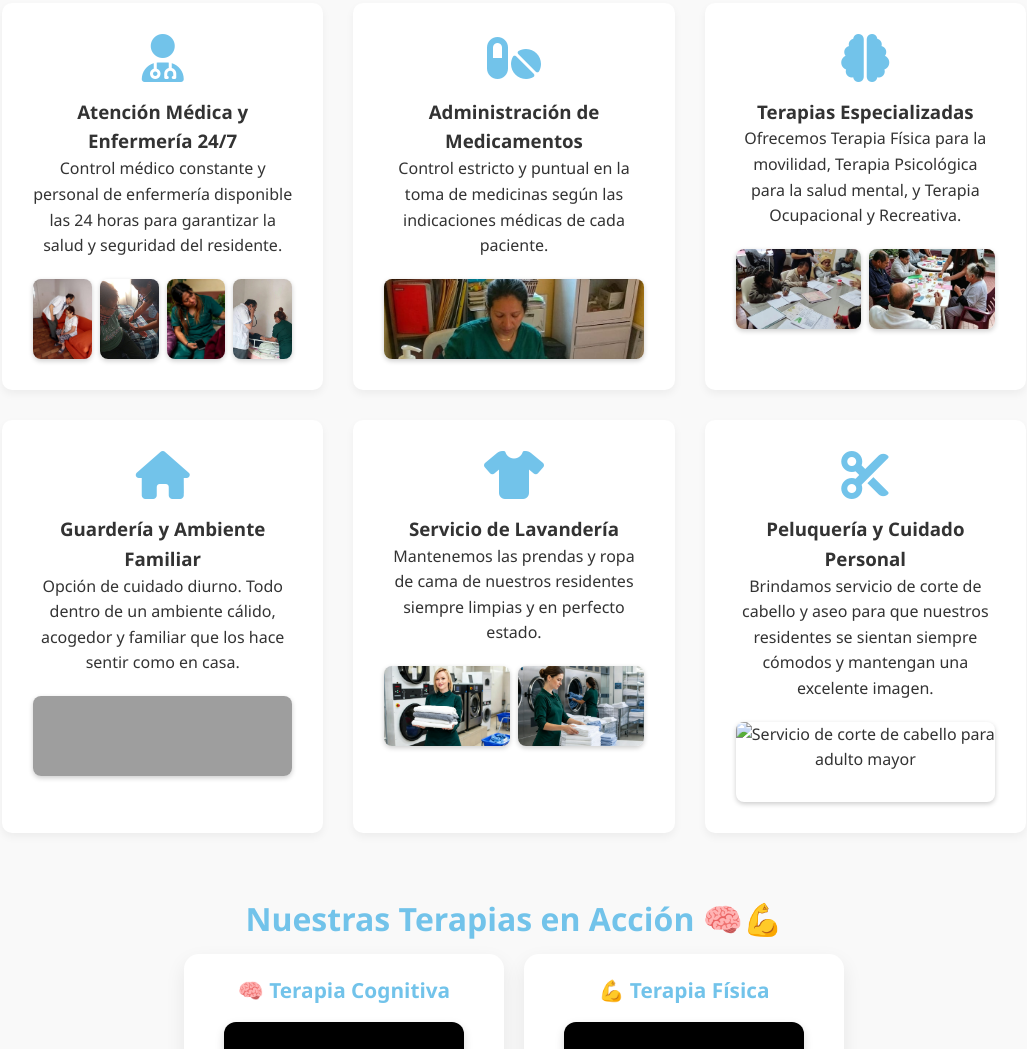
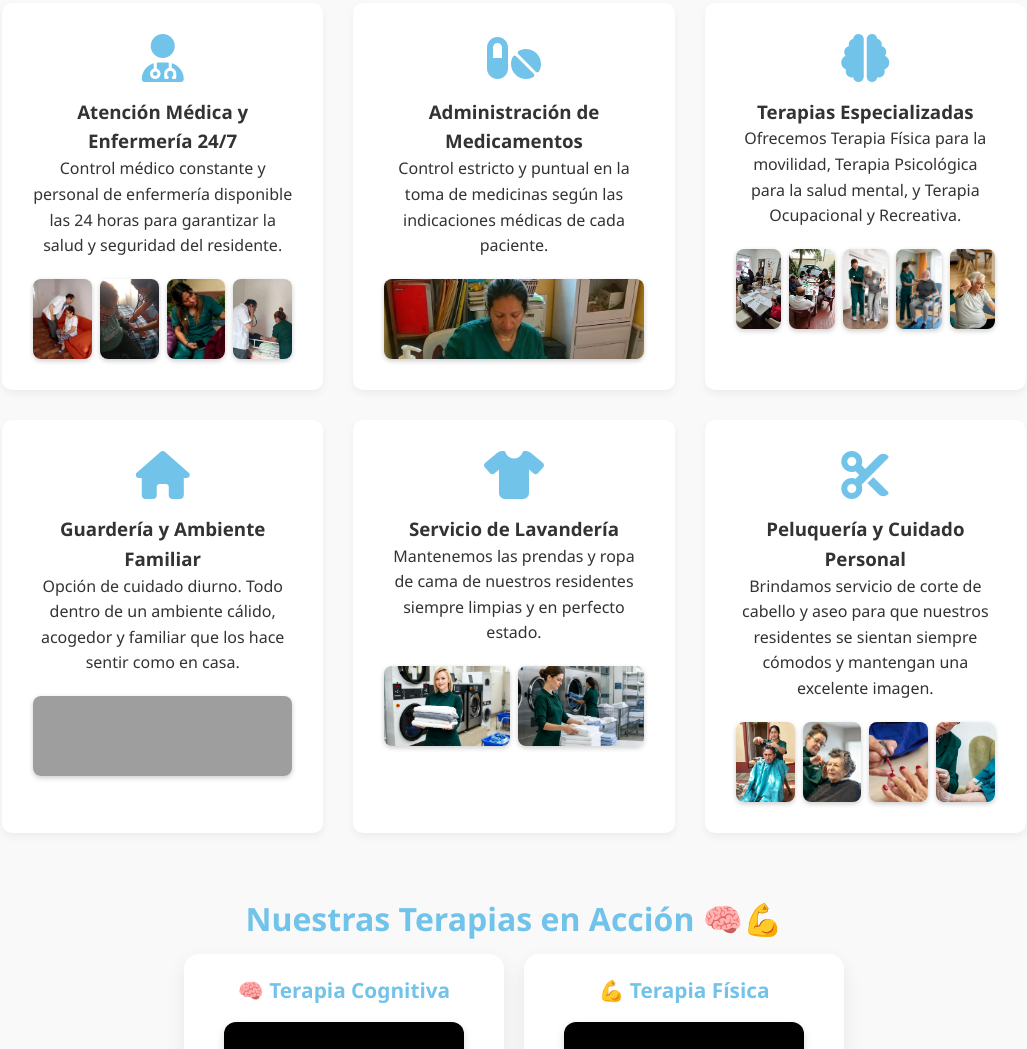
Before and after one commit to casadereposounnuevoamanecer/casadereposounnuevoamanecer.github.io, a plain HTML site: page index.html in a window 1280 px wide. Shown: the part 1501-2550 px from the top of the page, without its empty margins (126-1153 px from the left). Drawn offline with Linux system fonts and the light colour scheme; grey boxes are pictures that could not be loaded.

Commit message:
Add files via upload

```diff
--- a/index.html
+++ b/index.html
@@ -112,15 +112,21 @@
         <img src="farmacia.jpg" alt="Administración de medicamentos" loading="lazy">
     </div>
 </div>
-           <div class="servicio-item">
+          <div class="servicio-item">
     <i class="fas fa-brain"></i>
     <h3>Terapias Especializadas</h3>
     <p>Ofrecemos Terapia Física para la movilidad, Terapia Psicológica para la salud mental, y Terapia Ocupacional y Recreativa.</p>
 
-    <!-- Aquí agregamos tus 2 nuevas fotos -->
+    <!-- Aquí estarán tus 2 cognitivas y tus 3 físicas juntas -->
     <div class="mini-galeria-servicio">
+        <!-- Cognitivas -->
         <img src="terapiacognitiva1.jpg" alt="Terapia especializada para el adulto mayor" loading="lazy">
         <img src="terapiacognitiva2.jpg" alt="Rehabilitación y terapia cognitiva" loading="lazy">
+
+        <!-- Las 3 Físicas Nuevas -->
+        <img src="terapiafisica1.jpg" alt="Terapia física para movilidad adulto mayor" loading="lazy">
+        <img src="terapiafisica2.jpg" alt="Rehabilitación y ejercicios en Chaclacayo" loading="lazy">
+        <img src="terapiafisica3.jpg" alt="Acondicionamiento físico geriátrico" loading="lazy">
     </div>
 </div>
 
@@ -150,9 +156,14 @@
                 <h3>Peluquería y Cuidado Personal</h3>
                 <p>Brindamos servicio de corte de cabello y aseo para que nuestros residentes se sientan siempre cómodos y mantengan una excelente imagen.</p>
 
-                <!-- Aquí agregamos tu foto del corte de cabello -->
                 <div class="mini-galeria-servicio">
-                    <img src="cortedecabello.jpg" alt="Servicio de corte de cabello para adulto mayor" loading="lazy">
+                    <!-- Tu foto anterior -->
+                    <img src="cortedecabello1.jpg" alt="Servicio de corte de cabello" loading="lazy">
+
+                    <!-- Tus 3 fotos NUEVAS -->
+                    <img src="cortedecabello2.jpg" alt="Aseo y corte de cabello geriátrico" loading="lazy">
+                    <img src="pintadodeunas.jpg" alt="Manicura y pintado de uñas abuelitas" loading="lazy">
+                    <img src="cortedeunas.jpg" alt="Podología y cortado de uñas adulto mayor" loading="lazy">
                 </div>
             </div>
 
```
Also changed, not shown: terapiafisica1.jpg (added), terapiafisica2.jpg (added), terapiafisica3.jpg (added).
